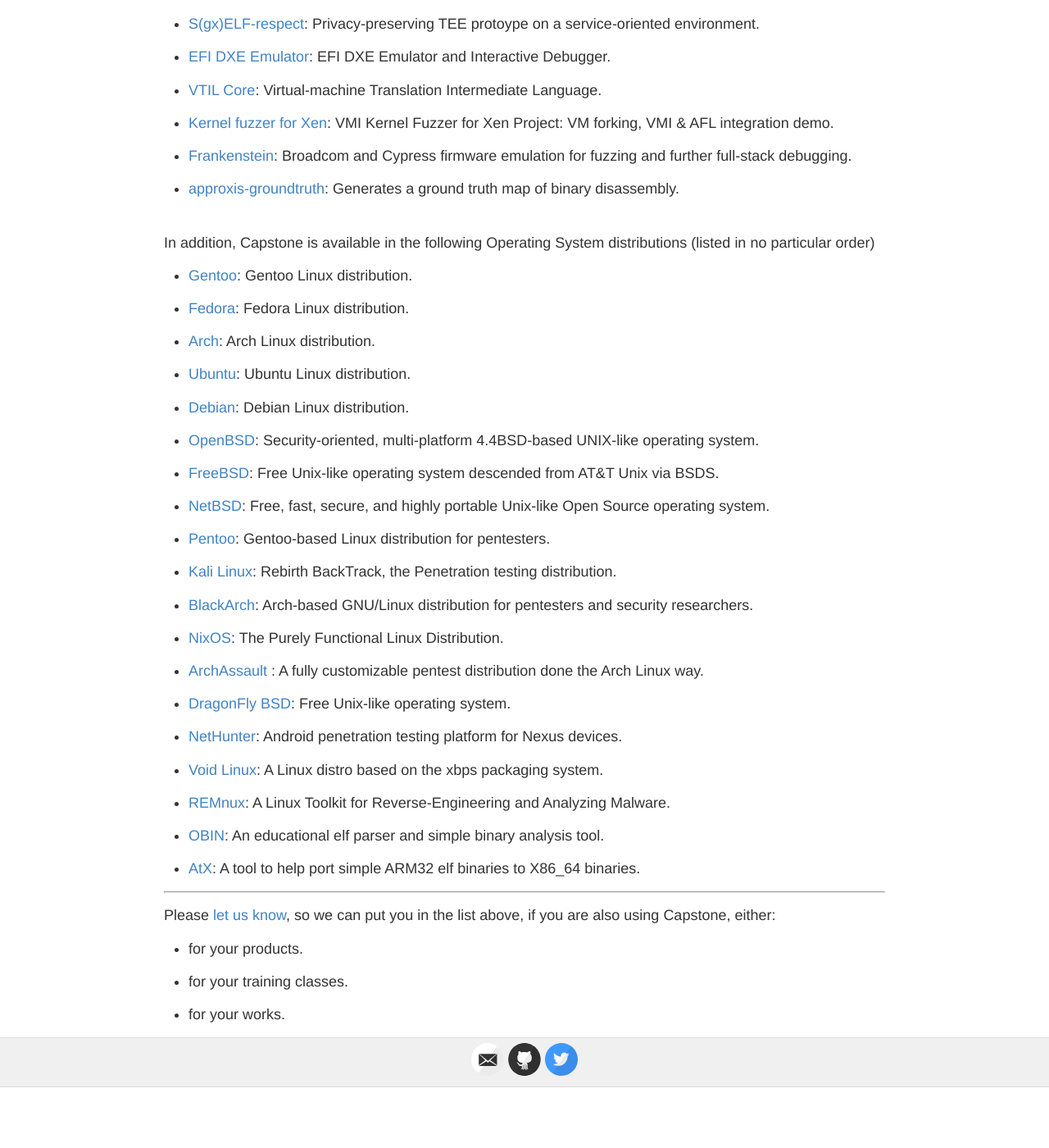
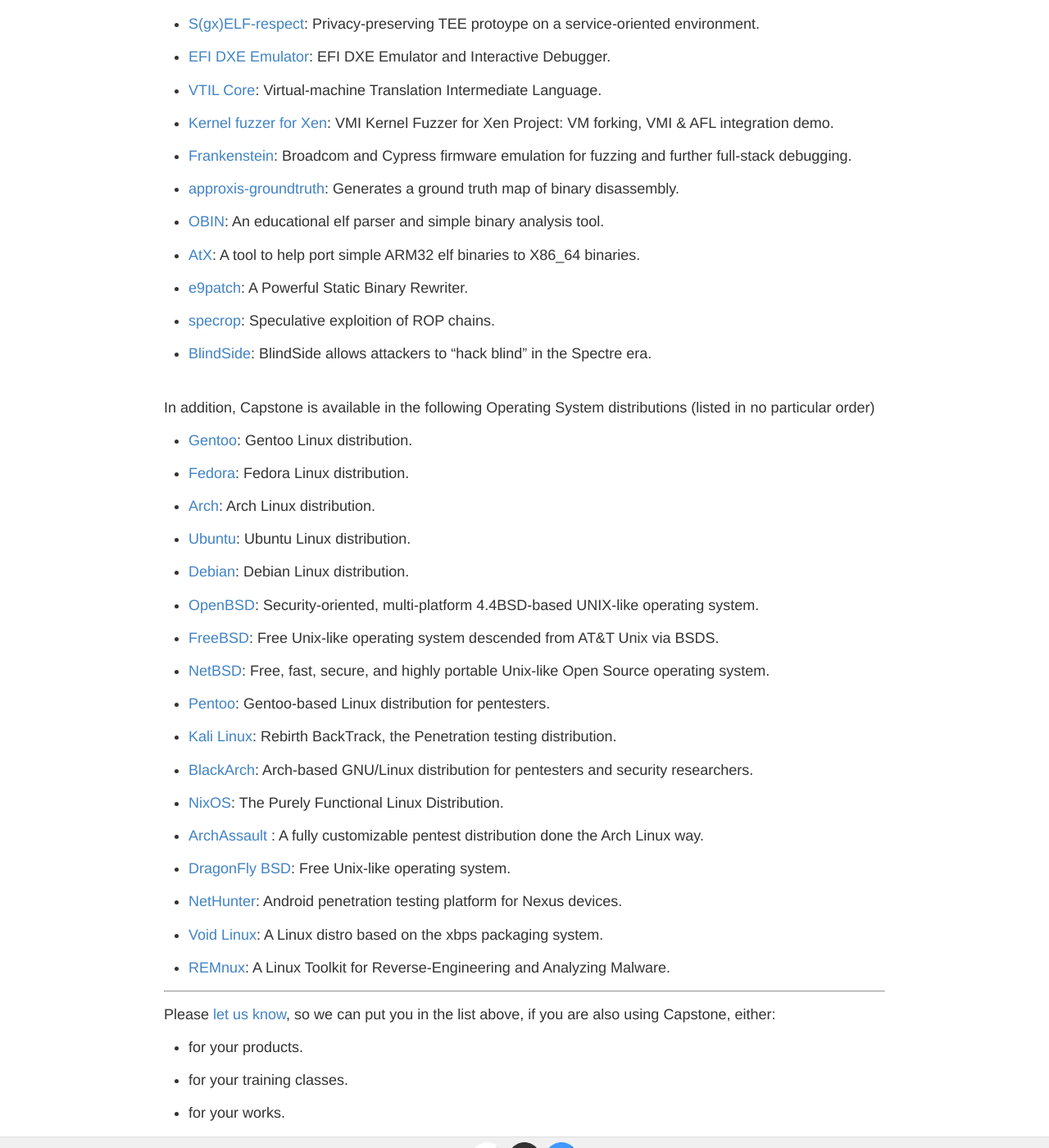
Before and after one commit to capstone-engine/capstone-engine.github.io, a Jekyll site: the page built from showcase.md, in a window 1280 px wide and 1400 px high, scrolled down 20662 px. Shown: the whole window at 82% size. Built offline with Jekyll 4.4.1, drawn with Linux system fonts in a browser that asks for light colours; before the commit the page ends 21988 px from its top, so only the background shows below that.

Commit message:
showcase

```diff
--- a/showcase.md
+++ b/showcase.md
@@ -999,6 +999,16 @@
 
 - [approxis-groundtruth](https://github.com/LL-MM/approxis-groundtruth): Generates a ground truth map of binary disassembly.
 
+- [OBIN](https://github.com/ImanHosseini/OBIN): An educational elf parser and simple binary analysis tool.
+
+- [AtX](https://github.com/ImanHosseini/AtX): A tool to help port simple ARM32 elf binaries to X86_64 binaries.
+
+- [e9patch](https://github.com/GJDuck/e9patch): A Powerful Static Binary Rewriter.
+
+- [specrop](https://github.com/HexHive/specrop/): Speculative exploition of ROP chains.
+
+- [BlindSide](https://github.com/vusec/blindside): BlindSide allows attackers to “hack blind” in the Spectre era.
+
 
 <br>
 In addition, Capstone is available in the following Operating System distributions (listed in no particular order)
```
Also changed, not shown: other parts of showcase.md (+1 -5 lines).
